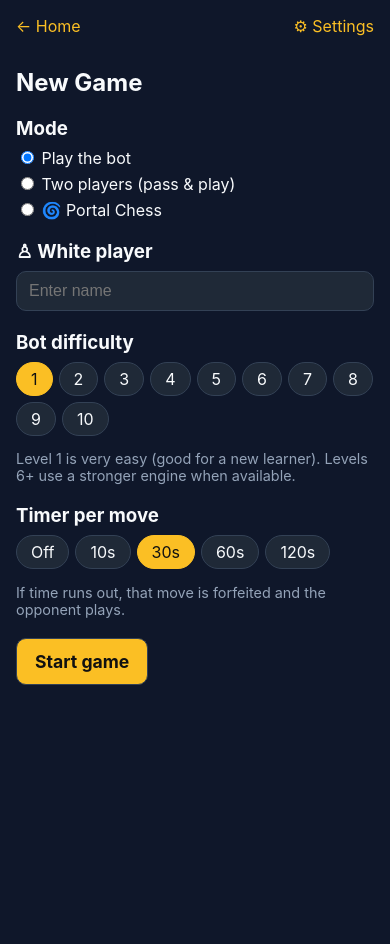
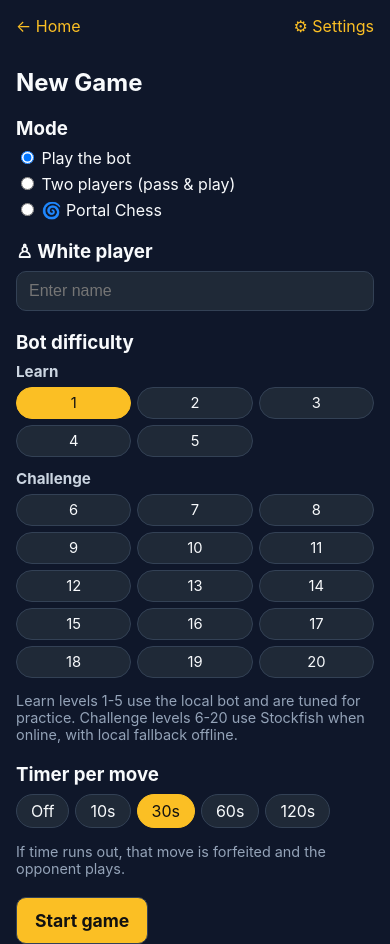
Before and after one commit to Swon404/SpeedChess, a React (Vite) app: page /#/new in a window 390 px wide. Before the commit the page ends 844 px from the top, so only its background shows below. Built offline with nearby package versions, Linux system fonts and the light colour scheme.

Commit message:
Refine bot ladders and portal setup

```diff
--- a/src/components/Board.tsx
+++ b/src/components/Board.tsx
@@ -1,6 +1,7 @@
 import { CSSProperties, useLayoutEffect, useState } from "react";
 import { Move, Piece as PieceT, Square, squareName } from "../engine/board";
 import { findKing, inCheck } from "../engine/rules";
+import { playSound } from "../engine/sound";
 import { useGame } from "../GameContext";
 import { Piece } from "./Piece";
 
@@ -104,6 +105,7 @@ export function Board({ flipped = false }: Props) {
       setIsAnimatingLastMove(false);
       if (current.captured && store.settings.explodeOnCapture) {
         setShowCaptureBoom(true);
+        playSound("boom", store.settings.sound);
         const boomId = window.setTimeout(() => setShowCaptureBoom(false), 620);
         return () => window.clearTimeout(boomId);
       }
@@ -116,6 +118,7 @@ export function Board({ flipped = false }: Props) {
       setIsAnimatingLastMove(false);
       if (current.captured && store.settings.explodeOnCapture) {
         setShowCaptureBoom(true);
+        playSound("boom", store.settings.sound);
         boomId = window.setTimeout(() => setShowCaptureBoom(false), 620);
       }
     }, durationMs);
--- a/src/engine/rules.ts
+++ b/src/engine/rules.ts
@@ -417,13 +417,6 @@ export function legalMovesFrom(state: GameState, from: Square): Move[] {
     if (!inCheck(ns, p.color)) out.push(m);
   }
 
-  // For portal safety rule: track legal non-portal destinations from this
-  // square. Teleporting into an attacked square is only allowed when this
-  // piece could already move to that destination without using a portal.
-  const normalLegalTargets = new Set(
-    out.map((m) => `${m.to.file},${m.to.rank}`)
-  );
-
   // Portal Chess (deferred warp): if this piece is currently sitting on its
   // own side's portal, it may also teleport to any empty square. Pawns and
   // the creator piece can't use portals.
@@ -446,9 +439,7 @@ export function legalMovesFrom(state: GameState, from: Square): Move[] {
       };
       const ns = makeMove(state, tpMove);
       if (inCheck(ns, p.color)) continue;
-      const attackedAfterTeleport = isSquareAttacked(ns, t, opposite(p.color));
-      const legalNormally = normalLegalTargets.has(`${t.file},${t.rank}`);
-      if (attackedAfterTeleport && !legalNormally) continue;
+      if (isSquareAttacked(ns, t, opposite(p.color))) continue;
       if (adjacency) {
         const adjacent = teleportIsAdjacentToPiece(state, t, from);
         if (adjacent && !inCheck(ns, opposite(p.color))) continue;
--- a/src/engine/sound.ts
+++ b/src/engine/sound.ts
@@ -1,7 +1,7 @@
 // Lightweight Web Audio synth for UI sounds — no external asset files.
 // Each sound is a tiny oscillator burst so the PWA stays offline-friendly.
 
-type SoundName = "move" | "capture" | "check" | "win" | "draw" | "loss" | "teleport";
+type SoundName = "move" | "capture" | "boom" | "check" | "win" | "draw" | "loss" | "teleport";
 
 let ctx: AudioContext | null = null;
 function getCtx(): AudioContext | null {
@@ -36,6 +36,11 @@ export function playSound(name: SoundName, enabled = true) {
   try {
     if (name === "move")    { tone(440, 70, "triangle", 0.12); }
     else if (name === "capture") { tone(180, 90, "square",  0.14); tone(110, 120, "sawtooth", 0.08, 30); }
+    else if (name === "boom") {
+      tone(82, 220, "sawtooth", 0.2);
+      tone(64, 260, "square", 0.14, 20);
+      tone(220, 120, "triangle", 0.07, 45);
+    }
     else if (name === "check")   { tone(880, 110, "sine",   0.15); tone(1175, 120, "sine", 0.13, 90); }
     else if (name === "win")     { tone(523, 120, "triangle"); tone(659, 120, "triangle", 0.15, 120); tone(784, 180, "triangle", 0.18, 240); }
     else if (name === "loss")    { tone(392, 140, "sawtooth", 0.14); tone(311, 220, "sawtooth", 0.14, 140); }
--- a/src/screens/NewGameScreen.tsx
+++ b/src/screens/NewGameScreen.tsx
@@ -1,4 +1,4 @@
-import { useState } from "react";
+import { useEffect, useState } from "react";
 import { Link, useNavigate } from "react-router-dom";
 import { PieceType } from "../engine/board";
 import { useGame } from "../GameContext";
@@ -12,10 +12,14 @@ export function NewGameScreen() {
   const [whiteName, setWhiteName] = useState<string>(activeProfile?.name ?? "");
   const [blackName, setBlackName] = useState<string>("");
   // Portal Chess sub-options
-  const [portalCreator, setPortalCreator] = useState<PieceType>("N");
-  const [portalOpponentKind, setPortalOpponentKind] = useState<"two-player" | "bot">("bot");
-  const [portalAdjacencyRule, setPortalAdjacencyRule] = useState<boolean>(false);
-  const [portalMax, setPortalMax] = useState<1 | 2 | 3>(1);
+  const [portalCreator, setPortalCreator] = useState<PieceType>(store.settings.portalCreatorDefault);
+  const [portalOpponentKind, setPortalOpponentKind] = useState<"two-player" | "bot">(store.settings.portalOpponentDefault);
+  const [portalMax, setPortalMax] = useState<1 | 2 | 3>(store.settings.portalMaxDefault);
+  const maxLevel = kind === "bot" ? 20 : 10;
+
+  useEffect(() => {
+    if (level > maxLevel) setLevel(maxLevel);
+  }, [level, maxLevel]);
 
   const ensureProfile = (name: string): string => {
     const trimmed = name.trim();
@@ -30,6 +34,9 @@ export function NewGameScreen() {
 
   const start = () => {
     updateSetting("timerSeconds", timer);
+    updateSetting("portalCreatorDefault", portalCreator);
+    updateSetting("portalOpponentDefault", portalOpponentKind);
+    updateSetting("portalMaxDefault", portalMax);
 
     // Ensure white profile exists and is active — stats are tied to this name
     const w = ensureProfile(whiteName || "Player 1");
@@ -46,12 +53,12 @@ export function NewGameScreen() {
       if (portalOpponentKind === "two-player") {
         const b = ensureProfile(blackName || "Player 2");
         newGame(
-          { kind: "portal", opponent: "two-player", creator: portalCreator, adjacencyRule: portalAdjacencyRule, portalMax },
+          { kind: "portal", opponent: "two-player", creator: portalCreator, portalMax },
           { w, b }
         );
       } else {
         newGame(
-          { kind: "portal", opponent: { kind: "bot", level }, creator: portalCreator, adjacencyRule: portalAdjacencyRule, portalMax },
+          { kind: "portal", opponent: { kind: "bot", level }, creator: portalCreator, portalMax },
           { w, b: `Bot Lv ${level}` }
         );
       }
@@ -138,20 +145,6 @@ export function NewGameScreen() {
             </p>
           </section>
 
-          <section>
-            <h3>House rules</h3>
-            <label>
-              <input type="checkbox"
-                checked={portalAdjacencyRule}
-                onChange={(e) => setPortalAdjacencyRule(e.target.checked)} />
-              {" "}Prevent teleport next to any piece
-            </label>
-            <p className="hint">
-              When ticked, teleport targets cannot be adjacent to any other piece.
-              When unticked (default), you can teleport anywhere empty &mdash; or stay
-              on the portal square (the portal remains active).
-            </p>
-          </section>
         </>
       )}
 
@@ -203,8 +196,12 @@ export function NewGameScreen() {
       {showLevel && (
         <section>
           <h3>Bot difficulty</h3>
-          <div className="difficulty">
-            {Array.from({ length: 10 }, (_, i) => i + 1).map((lv) => (
+          {kind === "bot" ? (
+            <div className="bot-level-groups">
+              <div className="bot-level-group">
+                <div className="bot-level-label">Learn</div>
+                <div className="bot-level-grid learn-grid">
+                  {Array.from({ length: 5 }, (_, i) => i + 1).map((lv) => (
                     <button
                       key={lv}
                       className={lv === level ? "pill active" : "pill"}
@@ -212,8 +209,35 @@ export function NewGameScreen() {
                     >{lv}</button>
                   ))}
                 </div>
+              </div>
+              <div className="bot-level-group">
+                <div className="bot-level-label">Challenge</div>
+                <div className="bot-level-grid challenge-grid">
+                  {Array.from({ length: 15 }, (_, i) => i + 6).map((lv) => (
+                    <button
+                      key={lv}
+                      className={lv === level ? "pill active" : "pill"}
+                      onClick={() => setLevel(lv)}
+                    >{lv}</button>
+                  ))}
+                </div>
+              </div>
+            </div>
+          ) : (
+            <div className="difficulty">
+              {Array.from({ length: maxLevel }, (_, i) => i + 1).map((lv) => (
+                <button
+                  key={lv}
+                  className={lv === level ? "pill active" : "pill"}
+                  onClick={() => setLevel(lv)}
+                >{lv}</button>
+              ))}
+            </div>
+          )}
           <p className="hint">
-            Level 1 is very easy (good for a new learner). Levels 6+ use a stronger engine when available.
+            {kind === "bot"
+              ? "Learn levels 1-5 use the local bot and are tuned for practice. Challenge levels 6-20 use Stockfish when online, with local fallback offline."
+              : "Portal-bot mode uses the in-house engine and supports levels 1-10."}
           </p>
         </section>
       )}
--- a/src/styles.css
+++ b/src/styles.css
@@ -134,6 +134,36 @@ section h3 { margin-bottom: 8px; }
 section label { display: block; margin: 6px 0; }
 
 .difficulty { display: flex; flex-wrap: wrap; gap: 6px; }
+.bot-level-groups {
+  display: grid;
+  gap: 12px;
+}
+.bot-level-group {
+  display: grid;
+  gap: 6px;
+}
+.bot-level-label {
+  color: #cbd5e1;
+  font-size: 0.95rem;
+  font-weight: 700;
+}
+.bot-level-grid {
+  display: grid;
+  gap: 6px;
+}
+.bot-level-grid .pill {
+  min-width: 0;
+  width: 100%;
+  text-align: center;
+  padding: 6px 0;
+  font-size: 0.92rem;
+}
+.learn-grid {
+  grid-template-columns: repeat(5, minmax(0, 1fr));
+}
+.challenge-grid {
+  grid-template-columns: repeat(5, minmax(0, 1fr));
+}
 .pill {
   padding: 6px 14px;
   border-radius: 999px;
@@ -567,6 +597,11 @@ section label { display: block; margin: 6px 0; }
 .controls .buttons { display: flex; gap: 8px; flex-wrap: wrap; justify-content: flex-end; }
 
 @media (max-width: 640px) {
+  .learn-grid,
+  .challenge-grid {
+    grid-template-columns: repeat(4, minmax(0, 1fr));
+  }
+
   .controls {
     flex-direction: column;
     align-items: stretch;
@@ -591,6 +626,13 @@ section label { display: block; margin: 6px 0; }
     white-space: nowrap;
     overflow: hidden;
     text-overflow: ellipsis;
+  }
+}
+
+@media (max-width: 420px) {
+  .learn-grid,
+  .challenge-grid {
+    grid-template-columns: repeat(3, minmax(0, 1fr));
   }
 }
 
```
Also changed, not shown: src/GameContext.tsx (+6 -6 lines), src/engine/bot.ts (+5 -4 lines), src/engine/storage.ts (+26 -2 lines), 1 other file (tests, documents, lock files or other folders). Lines whose indentation alone changed are shown as unchanged.
